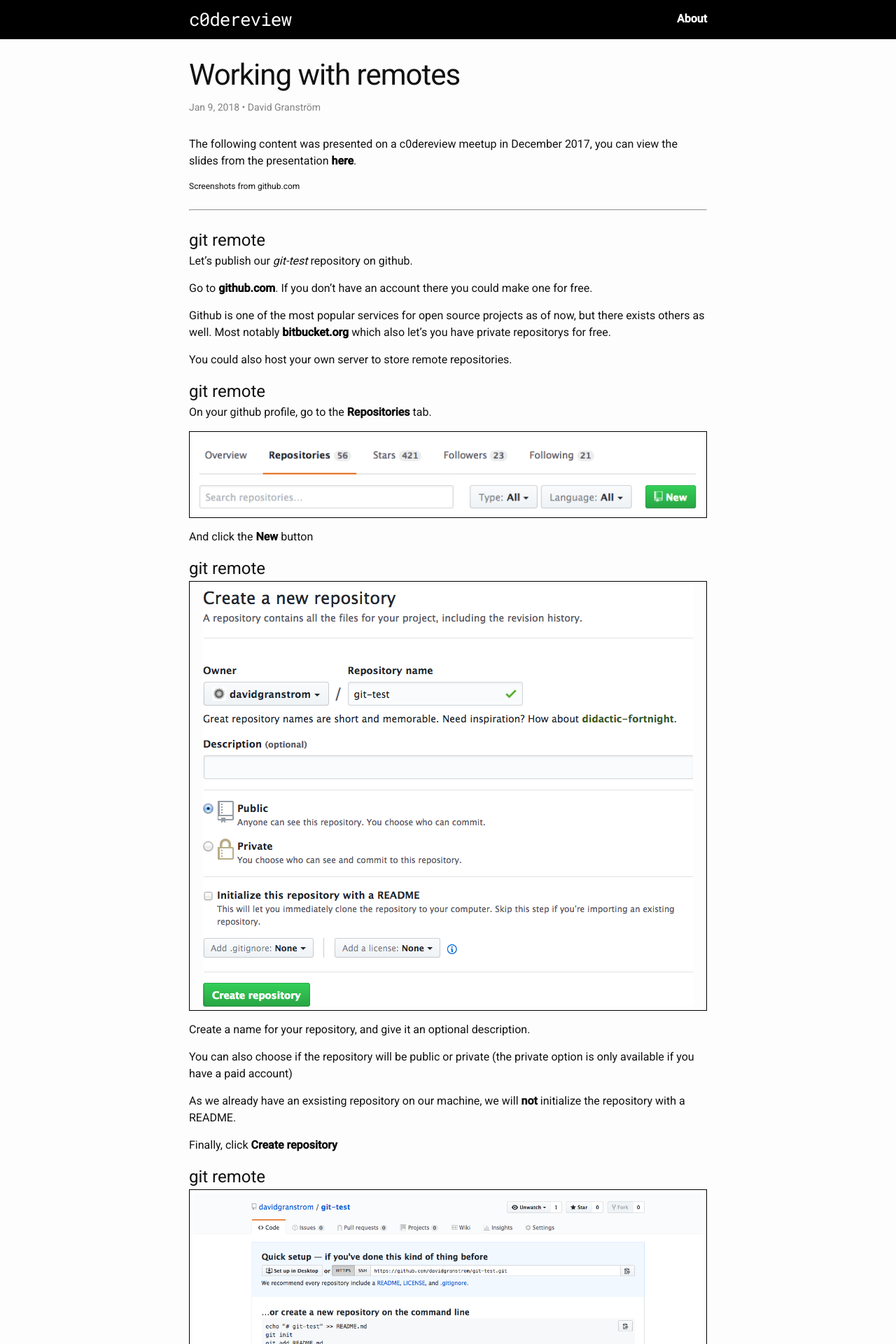
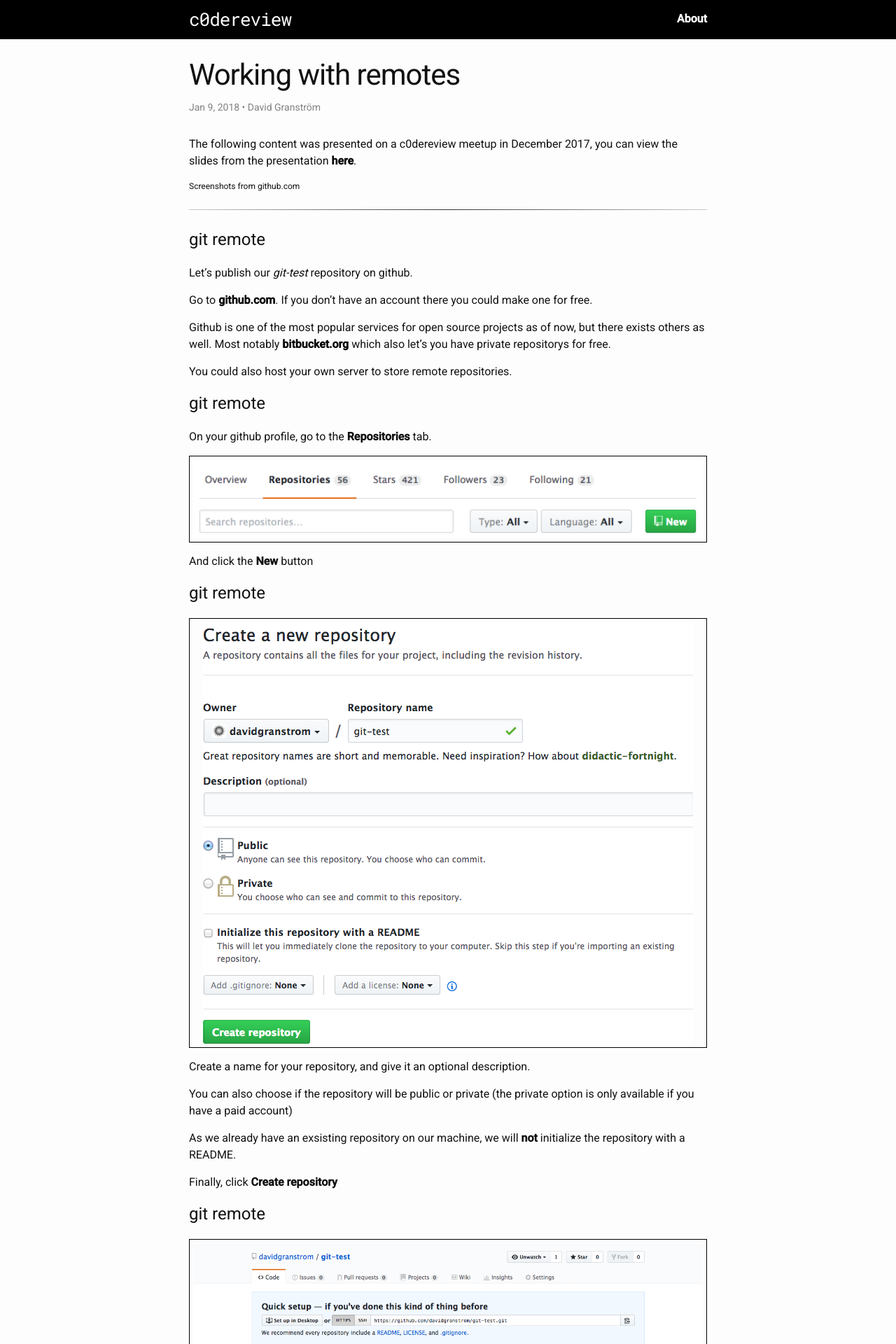
Before and after one commit to C0dereview/c0dereview.github.io, a Jekyll site: the page built from _posts/2018-01-09-git-part-3.md, in a window 1280 px wide. Shown: the top 1920 px of the page at 70% size. Built offline with Jekyll 4.4.1, drawn with Linux system fonts in a browser that asks for light colours.

Commit message:
Update post css rules

```diff
--- a/_sass/custom/post.scss
+++ b/_sass/custom/post.scss
@@ -6,10 +6,26 @@
 
   h2 {
     font-size: 1.5em;
+    margin-bottom: 0.75em;
+  }
+
+  h3 {
+    font-size: 1.25em;
+    margin-bottom: 0.65em;
+  }
+
+  h4 {
+    font-size: 1.15em;
+    margin-bottom: 0.55em;
   }
 
   hr {
     margin: 1.5em 0;
+
+    border: 0;
+    height: 1px;
+    background: #333;
+    background-image: linear-gradient(to right, #ccc, #333, #ccc);
   }
 }
 
```
